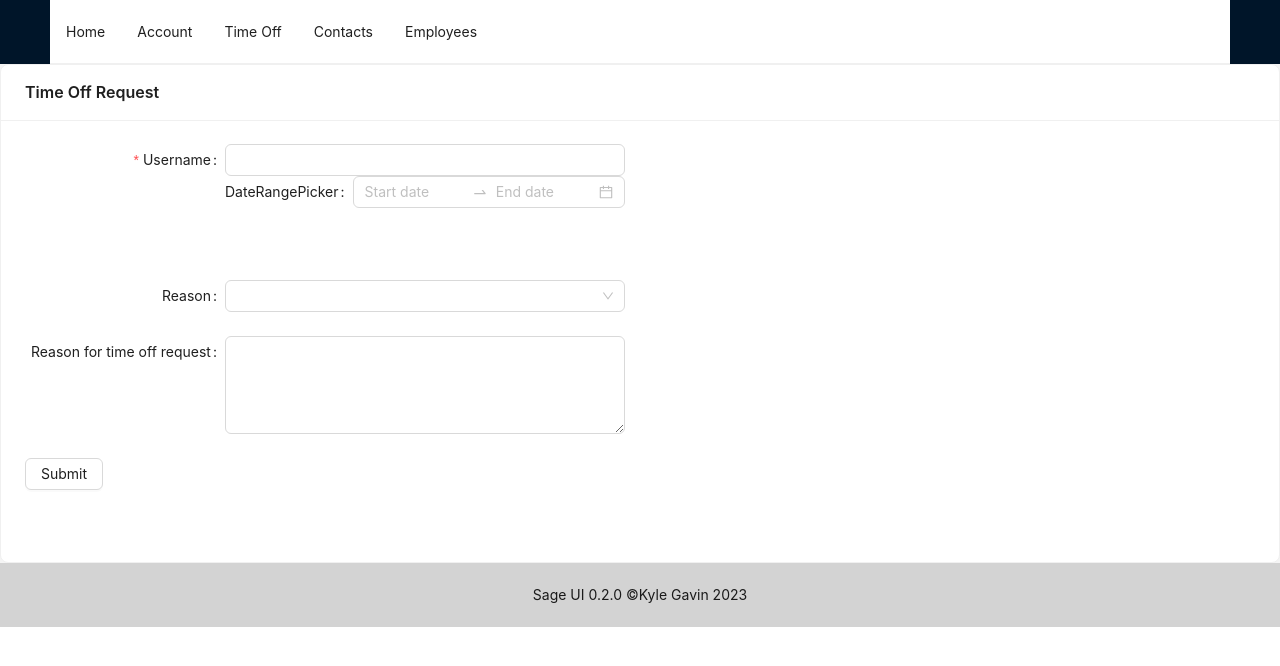
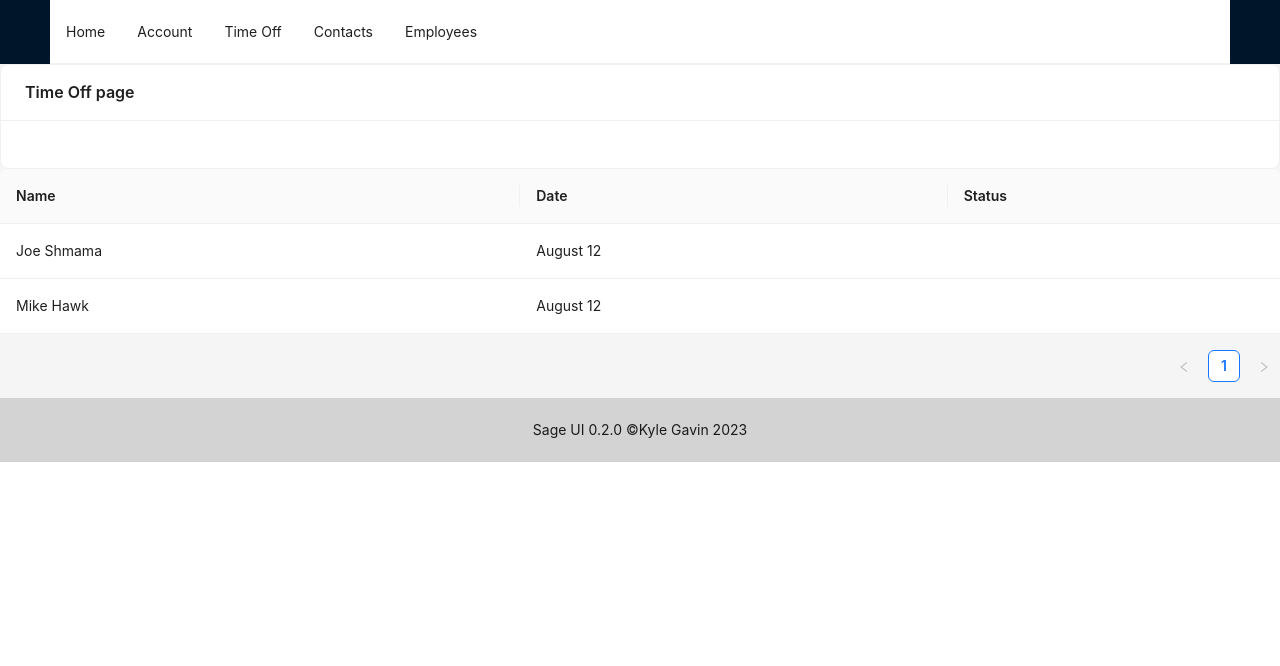
Before and after one commit to kylegav/sage, a React (Create React App) app: page /timeoff in a window 1280 px wide. Shown: the top 666 px of the page. Built offline with nearby package versions, Linux system fonts and the light colour scheme.

Commit message:
Created a table for the time off landing page.

```diff
--- a/src/Modules/TimeOff/index.js
+++ b/src/Modules/TimeOff/index.js
@@ -2,92 +2,65 @@ import React, { useState } from 'react';
 import { PlusOutlined } from '@ant-design/icons';
 import {
     Card,
-    Form,
-    Input,
-    Button,
-    Select,
-    Cascader,
-    DatePicker,
-    InputNumber,
-    TreeSelect,
-    Switch,
-    Checkbox,
-    Upload,
+    Space,
+    Table,
+    Tag,
   } from 'antd';
 
-const { RangePicker } = DatePicker;
-const { TextArea } = Input;
+const columns = [
+    {
+        title: 'Name',
+        dataIndex: 'name',
+        key: 'name',
+    },
+    {
+        title: 'Date',
+        dataIndex: 'date',
+        key: 'date',
+    },
+    {
+        title: 'Status',
+        dataIndex: 'status',
+        key: 'status',
+        render:(_, { tags }) => (
+            <>
+                {tags?.map((tag) => {
+                        let color = tag === 'Available' ? 'geekblue' : 'green';
+                        if (tag === 'Denied') {
+                            color = 'volcano';
+                        }
+                        return (
+                            <Tag color={color} key={tag}>
+                                {tag.toUpperCase()}
+                            </Tag>
+                        );
+                    }
+                )}
+            </>
+        ),
+    },
+]
+
+const data = [
+    {
+        name: "Joe Shmama",
+        date: "August 12",
+        status: "Available",
+    },
+    {
+        name: "Mike Hawk",
+        date: "August 12",
+        status: "Denied",
+    }
+]
 const TimeOff = () => {
-    // TODO: Update UI to display correct names
-    const onFinish = (values) => {
-        console.log("Finished:", values)
-    };
-
-    const onFinishFailed = (errorInfo) => {
-        console.log("Failed to Finish:", errorInfo)
-    };
     return (
         <>
-        <Card title={"Time Off Request"}>
-        <Form
-            name="TimeOff"
-            labelCol={{
-                span: 8,
-            }}
-            wrapperCol={{
-                span: 16,
-            }}
-            style={{
-                maxWidth: 600,
-            }}
-            initialValues={{
-                remember: true,
-            }}
-            onFinish={onFinish}
-            onFinishFailed={onFinishFailed}
-            autoComplete="off"
-            >
-            <Form.Item
-            label="Username"
-            name="username"
-            rules={[
-                {
-                    required: true,
-                    message: 'Please input your username!',
-                },
-            ]}
-            >
-                <Input />
-            <Form.Item>
-                <Form.Item label="DateRangePicker">
-                    <RangePicker />
-                </Form.Item>
-            </Form.Item>
-            </Form.Item>
-            <Form.Item label="Reason">
-                <Cascader
-                    options={[
-                      {
-                        value: 'Vacation',
-                        label: 'Vacation',
-                    },
-                      {
-                        value: 'Sick Leave',
-                        label: 'Sick Leave'
-                      },
-                    ]}
-                    />
-            </Form.Item>
-            <Form.Item label="Reason for time off request:">
-                <TextArea rows={4}/>
-            </Form.Item>
-            <Form.Item>
-                <Form.Item>
-                    <Button>Submit</Button>
-                </Form.Item>
-            </Form.Item>
-        </Form>
-        </Card>
+            <Card title={"Time Off page"}/>
+            <Table
+                dataSource={data}
+                columns={columns}
+                ></Table>
         </>
     )
 };
```
Also changed, not shown: 1 other file (tests, documents, lock files or other folders).
